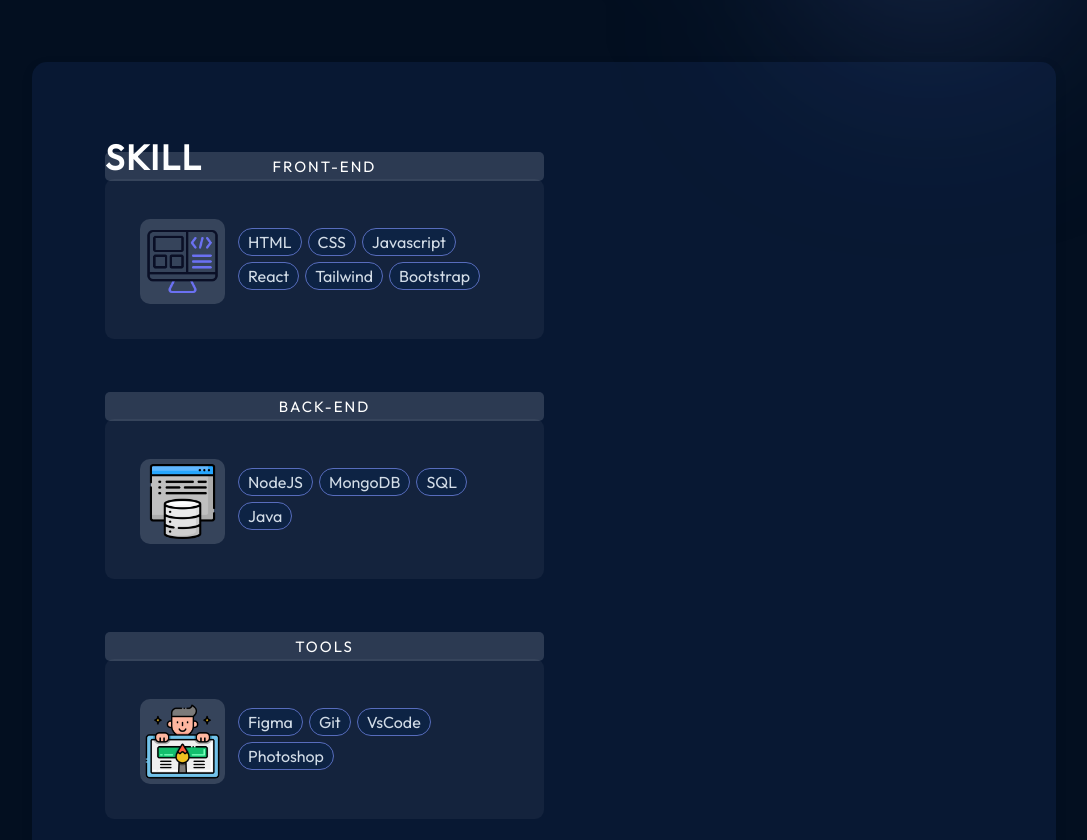
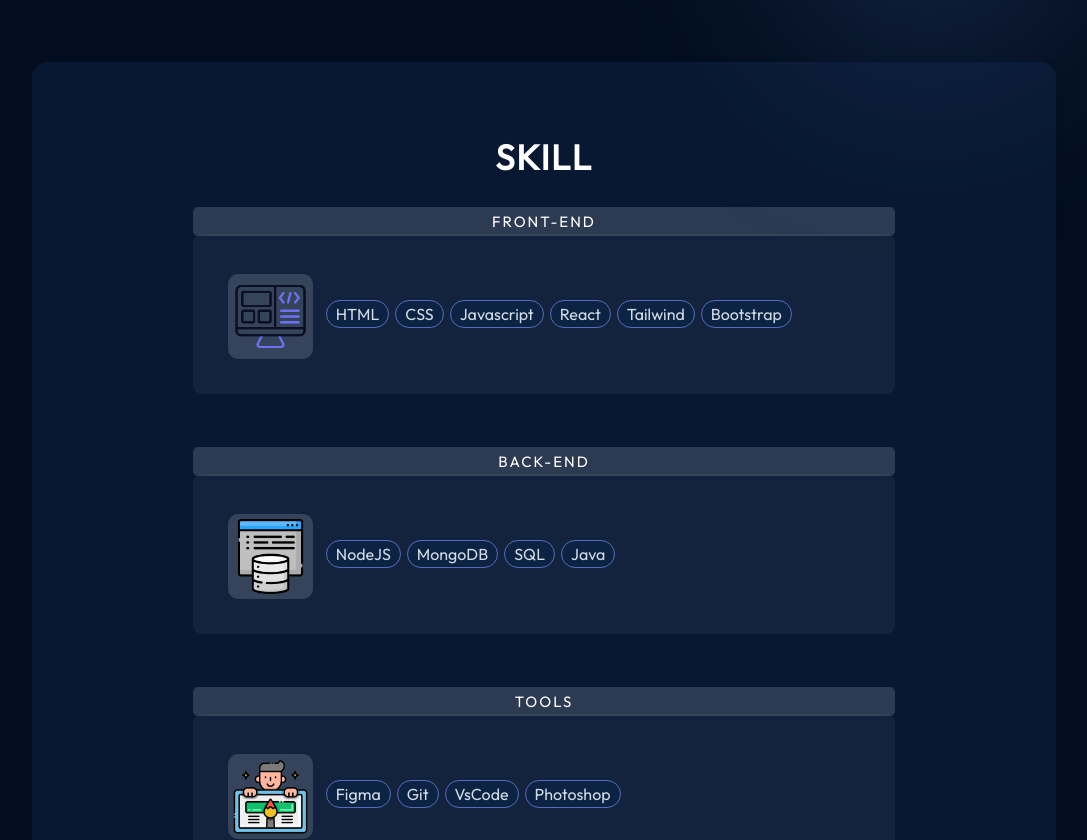
Before and after one commit to lajeesh1/portfolio-Lajeesh, a React (Vite) app: page / in a window 1280 px wide. Shown: the part 740-1580 px from the top of the page, without its empty margins (96-1183 px from the left). Built offline with nearby package versions, Linux system fonts and the light colour scheme.

Commit message:
skill alignment updation

```diff
--- a/src/components/skill/about.module.css
+++ b/src/components/skill/about.module.css
@@ -18,22 +18,24 @@
   color: var(--color-text);
   font-weight: 700;
   letter-spacing: 1.5px;
+  text-align: center;
+    padding-bottom: 55px;
 }
 
 .content {
   display: flex;
   flex-direction: row;
   align-items: center;
+  justify-content: center;
 }
 
-.aboutImage {
-  width: 45%;
-}
+.aboutImage {}
 
 .aboutItems {
   color: var(--color-text);
   display: flex;
-  width: 50%;
+  align-items: center;
+    width: 80%;
   flex-direction: column;
   gap: 50px;
 }
@@ -65,6 +67,7 @@
   padding: 5px;
   border-radius: 10px;
 }
+
 .image {
   text-align: center;
   text-transform: uppercase;
@@ -73,6 +76,7 @@
   flex-direction: column;
   align-items: center;
 }
+
 .image p {
   background-color: rgba(240, 248, 255, 0.151);
 
@@ -81,10 +85,12 @@
   margin-bottom: -6px;
   letter-spacing: 2px;
 }
+
 .skills {
   display: flex;
   flex-wrap: wrap;
 }
+
 .skill {
   font-size: 13px;
   color: rgba(240, 248, 255, 0.869);
@@ -95,12 +101,14 @@
   padding-left: 5px;
   padding-right: 5px;
 }
+
 .skills p {
   padding: 3px;
   padding-left: 9px;
   padding-right: 9px;
   background-color: #0b2447bb;
 }
+
 .image p {
   position: absolute;
   top: -27px;
@@ -112,6 +120,7 @@
 .aboutItemText p {
   font-size: 16px;
 }
+
 @media screen and (max-width: 830px) {
   .container {
     background-color: transparent;
@@ -136,6 +145,7 @@
     padding-left: 0;
     padding-right: 15px;
   }
+
   .title {
     text-align: center;
     padding-bottom: 15px;
```
